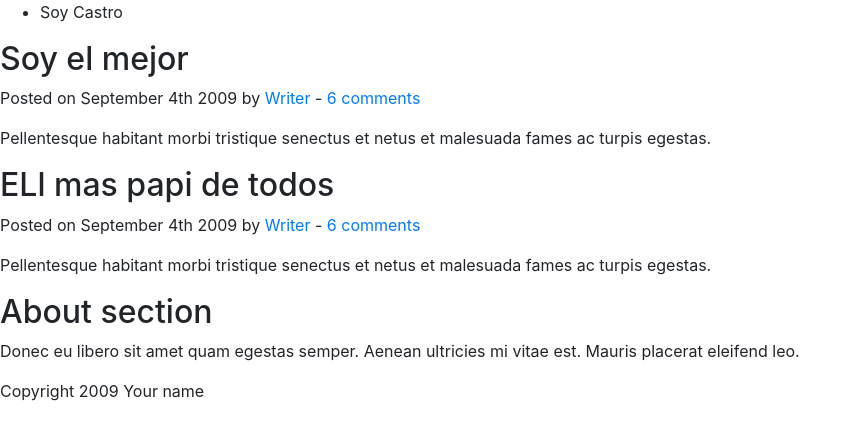
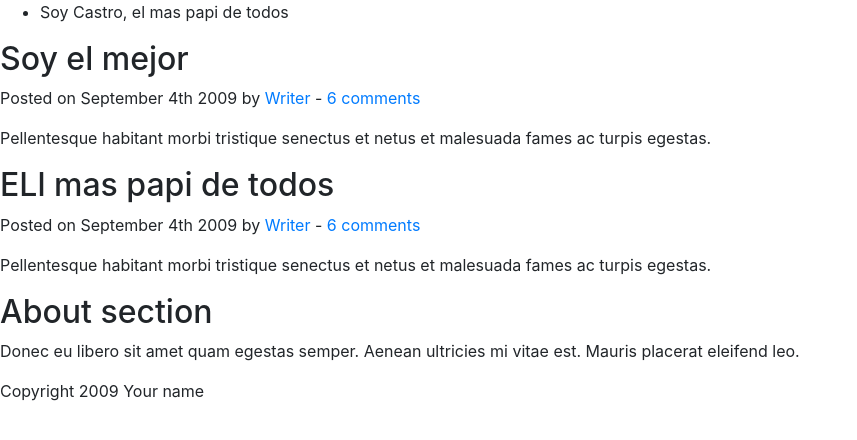
Before and after one commit to felimon1/demo-repo2, a plain HTML site: page index.html in a window 1280 px wide. Shown: the whole page, without its empty margins (0-857 px from the left). Drawn offline with nearby package versions, Linux system fonts and the light colour scheme.

Commit message:
Se modifico index.html

```diff
--- a/index.html
+++ b/index.html
@@ -2,7 +2,7 @@
 		<nav>
 <link rel="stylesheet" href="https://maxcdn.bootstrapcdn.com/bootstrap/4.0.0/css/bootstrap.min.css">
 			<ul>
-				<li>Soy Castro</li>
+				<li>Soy Castro, el mas papi de todos</li>
 			</ul>
 		</nav>
 	</header>
```
